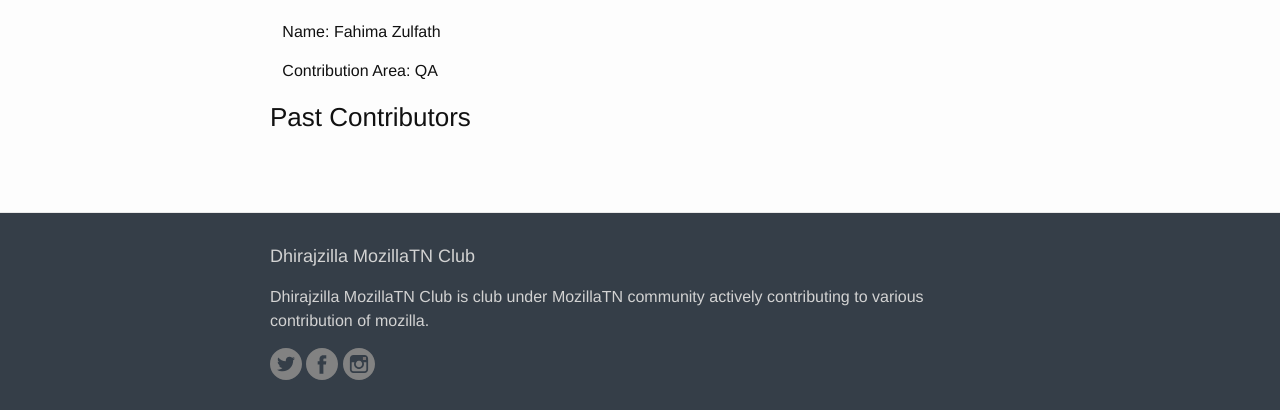
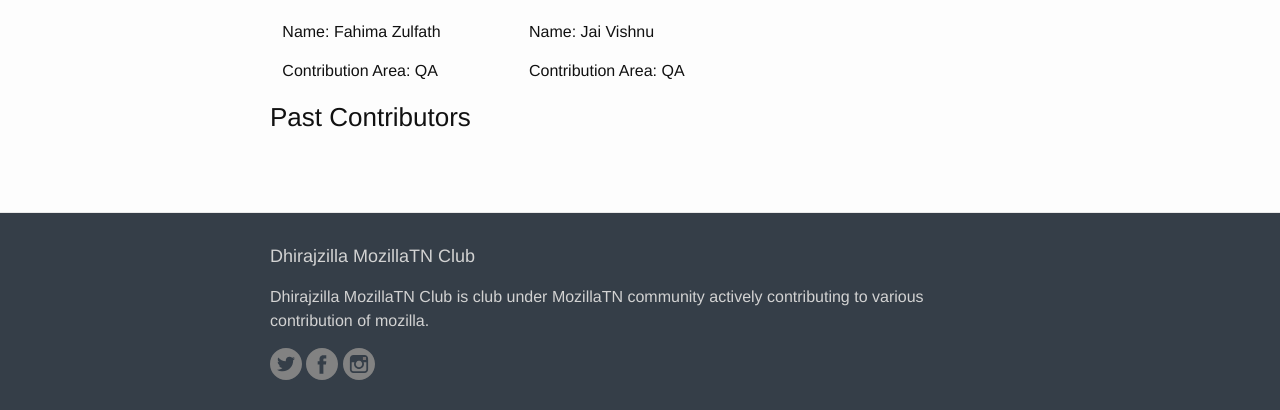
Before and after one commit to MozillaTN/Dhirajzilla, a Jekyll site: the page built from docs/contributors.md, in a window 1280 px wide, cut to the strip 968-1378 px from the top of the page. Built offline with Jekyll 4.4.1, drawn with Linux system fonts in a browser that asks for light colours.

Commit message:
Update present_contributors.yml

```diff
--- a/docs/_data/present_contributors.yml
+++ b/docs/_data/present_contributors.yml
@@ -21,3 +21,9 @@
     description: QA and WoMoz contributor
     photo: "http://secure.gravatar.com/avatar/323fb10ae57099b0d980c9d3c490fd56"
     contribution: QA
+
+-   name: Jai Vishnu
+    twitter: VishnuJc
+    description: QA Contributor
+    photo: ""
+    contribution: QA
```
